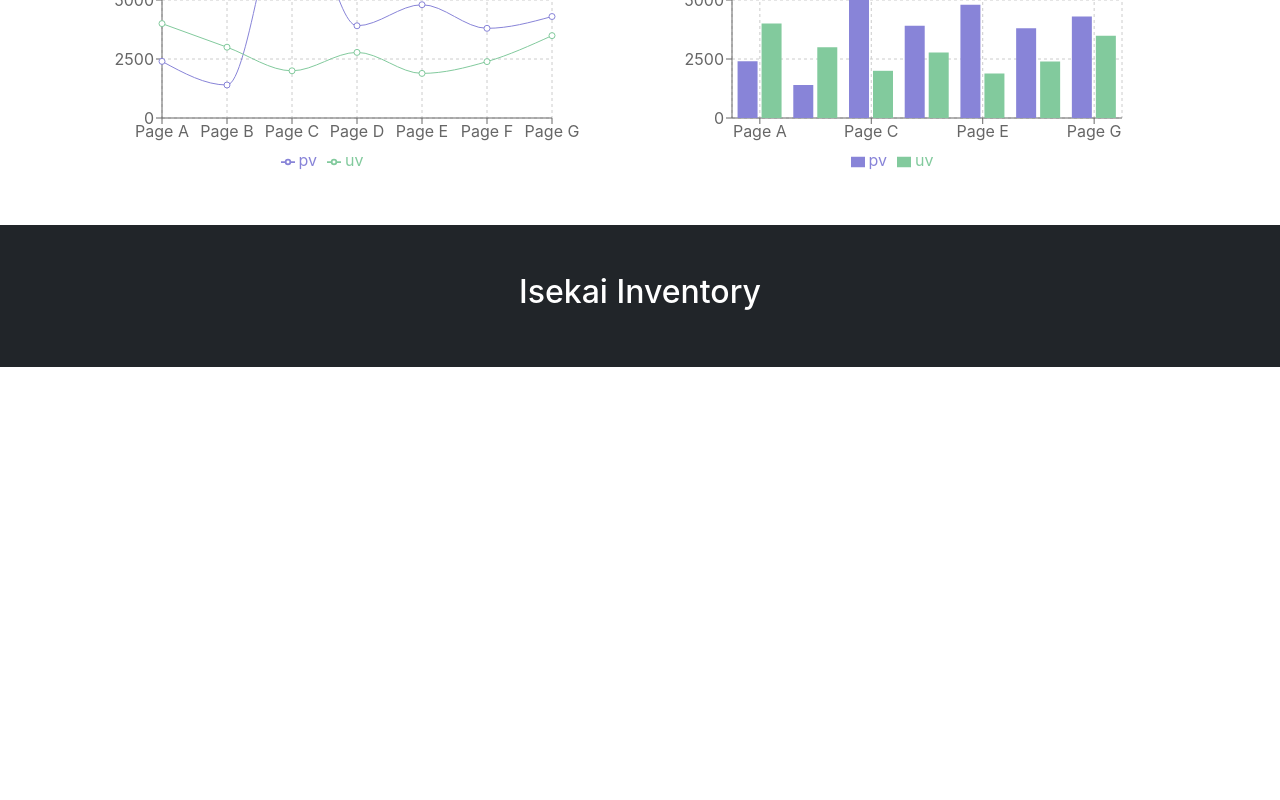
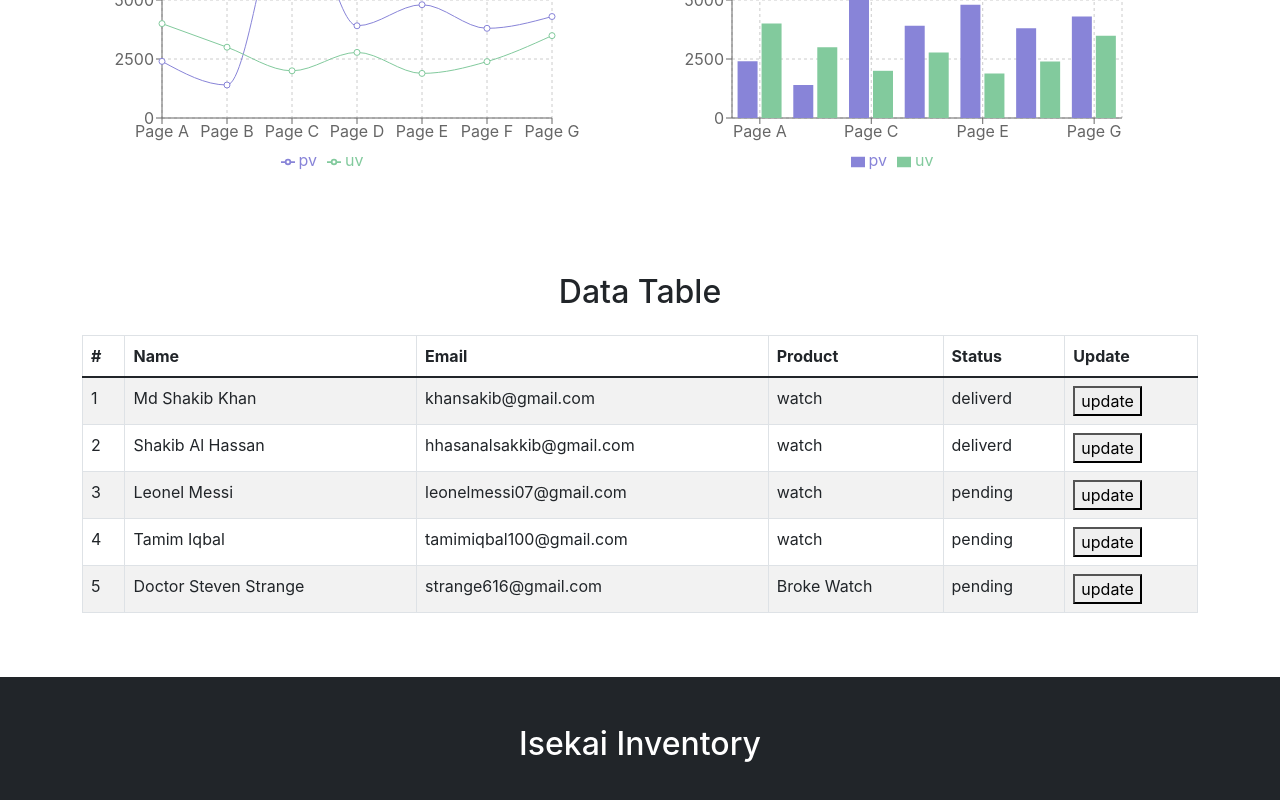
Before and after one commit to hasanabill/isekai-inventory-client, a React (Create React App) app: page / in a window 1280 px wide. Shown: the part 1126-1926 px from the top of the page. Before the commit the page ends 1493 px from the top, so only its background shows below. Built offline with nearby package versions, Linux system fonts and the light colour scheme; no server answers.

Commit message:
data table added

```diff
--- a/src/components/Pages/Home/Home.js
+++ b/src/components/Pages/Home/Home.js
@@ -2,6 +2,7 @@ import React from 'react';
 import Banner from './Banner/Banner';
 import Charts from './Charts/Charts';
 import Inventory from './Inventory/Inventory';
+import DataTable from './TableData/DataTable';
 
 
 const Home = () => {
@@ -10,6 +11,7 @@ const Home = () => {
             <Banner></Banner>
             <Inventory></Inventory>
             <Charts></Charts>
+            <DataTable></DataTable>
         </div>
     );
 };
--- /dev/null
+++ b/src/components/Pages/Home/TableData/DataTable.js
@@ -0,0 +1,66 @@
+import React from 'react';
+import { Table } from 'react-bootstrap';
+
+const DataTable = () => {
+    return (
+        <div className='container py-5'>
+            <h2 className='text-center pb-3'>Data Table</h2>
+            <Table striped bordered hover>
+                <thead>
+                    <tr>
+                        <th>#</th>
+                        <th>Name</th>
+                        <th>Email</th>
+                        <th>Product</th>
+                        <th>Status</th>
+                        <th>Update</th>
+                    </tr>
+                </thead>
+                <tbody>
+                    <tr>
+                        <td>1</td>
+                        <td>Md Shakib Khan</td>
+                        <td>khansakib@gmail.com</td>
+                        <td>watch</td>
+                        <td>deliverd</td>
+                        <td><button>update</button></td>
+                    </tr>
+                    <tr>
+                        <td>2</td>
+                        <td>Shakib Al Hassan</td>
+                        <td>hhasanalsakkib@gmail.com</td>
+                        <td>watch</td>
+                        <td>deliverd</td>
+                        <td><button>update</button></td>
+                    </tr>
+                    <tr>
+                        <td>3</td>
+                        <td>Leonel Messi</td>
+                        <td>leonelmessi07@gmail.com</td>
+                        <td>watch</td>
+                        <td>pending</td>
+                        <td><button>update</button></td>
+                    </tr>
+                    <tr>
+                        <td>4</td>
+                        <td>Tamim Iqbal</td>
+                        <td>tamimiqbal100@gmail.com</td>
+                        <td>watch</td>
+                        <td>pending</td>
+                        <td><button>update</button></td>
+                    </tr>
+                    <tr>
+                        <td>5</td>
+                        <td>Doctor Steven Strange</td>
+                        <td>strange616@gmail.com</td>
+                        <td>Broke Watch</td>
+                        <td>pending</td>
+                        <td><button>update</button></td>
+                    </tr>
+                </tbody>
+            </Table>
+        </div>
+    );
+};
+
+export default DataTable;
```
